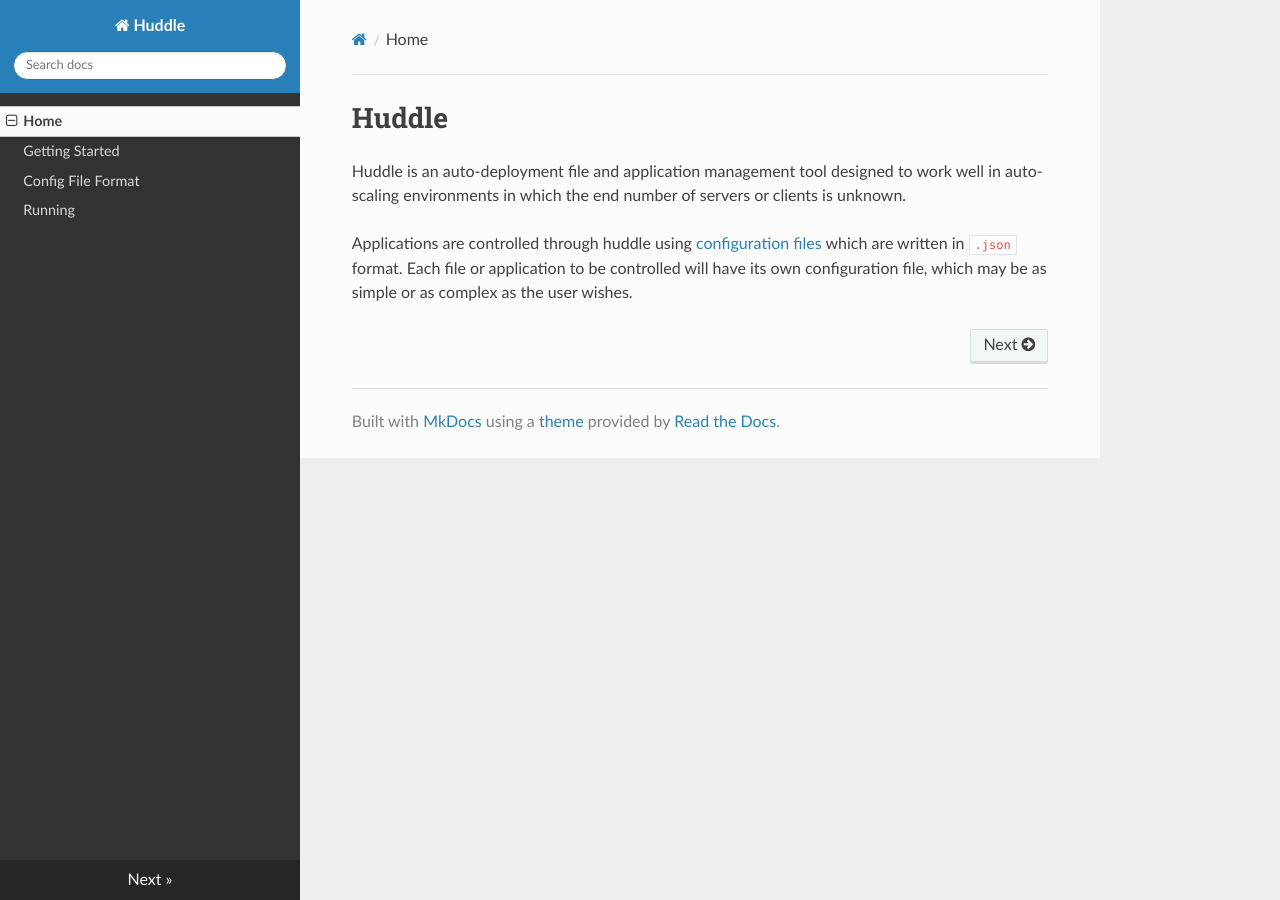
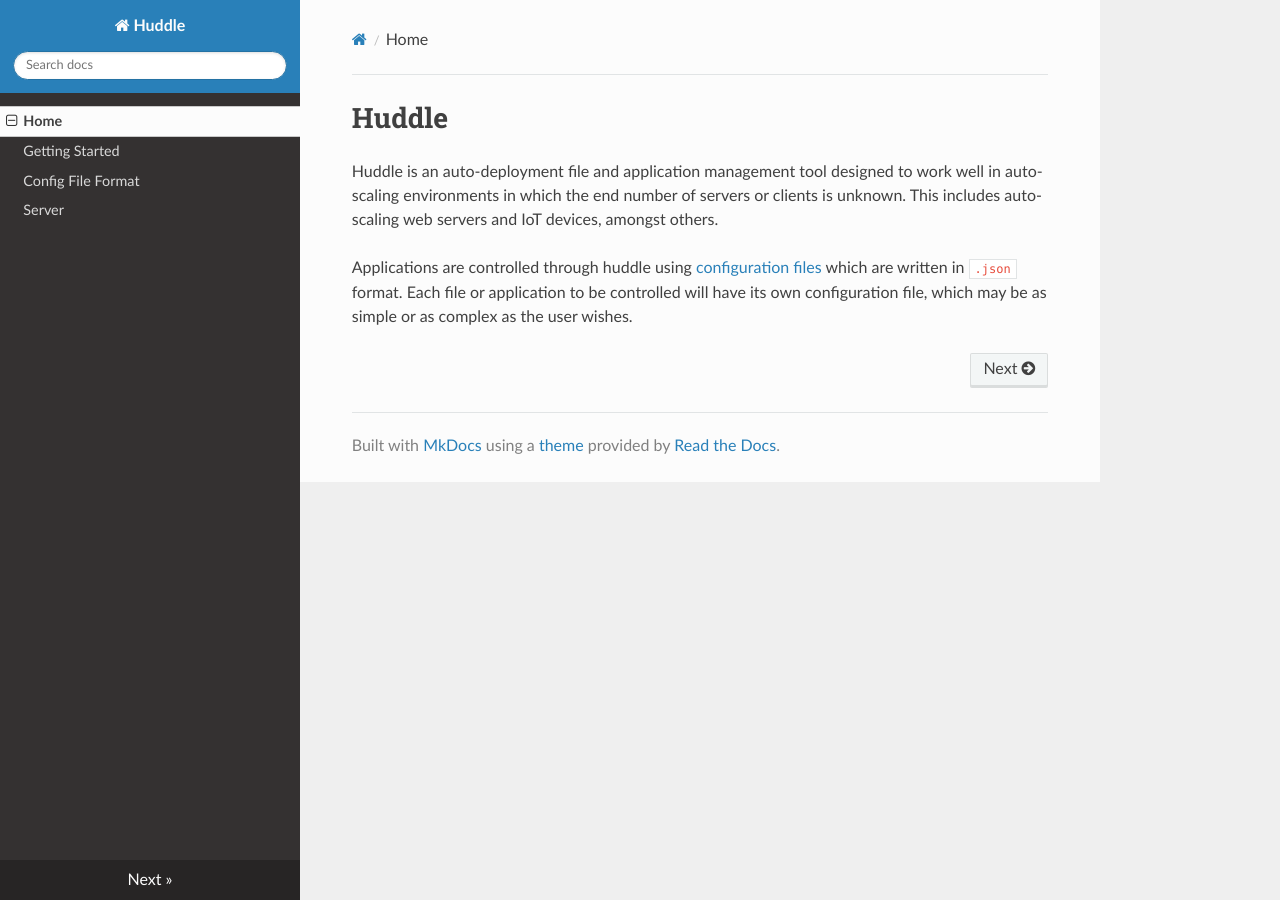
Before and after one commit to slightlynybbled/huddle, an MkDocs documentation site: the page built from docs/docs/index.md, in a window 1280 px wide. Built offline with MkDocs 1.6.1, drawn with Linux system fonts in a browser that asks for light colours; nearby versions of some CDN libraries; old or Windows-style settings are respelled for this version of MkDocs.

Commit message:
Documentation is roughly complete

```diff
--- a/docs/docs/index.md
+++ b/docs/docs/index.md
@@ -1,7 +1,8 @@
 # Huddle
 
 Huddle is an auto-deployment file and application management tool designed to work well in
-auto-scaling environments in which the end number of servers or clients is unknown.
+auto-scaling environments in which the end number of servers or clients is unknown.  This
+includes auto-scaling web servers and IoT devices, amongst others.
 
 Applications are controlled through huddle using [configuration files](configfiles.md)
 which are written in `.json` format.  Each file or application to be controlled will
--- a/docs/mkdocs.yml
+++ b/docs/mkdocs.yml
@@ -4,6 +4,6 @@
     - Home: index.md
     - Getting Started: gettingstarted.md
     - Config File Format: configfiles.md
-    - Running: running.md
+    - Server: server.md
 
 theme: readthedocs
```
Also changed, not shown: docs/docs/configfiles.md (+1 -1 lines), docs/docs/server.md (added, +40 -0 lines), docs/docs/running.md (deleted).
